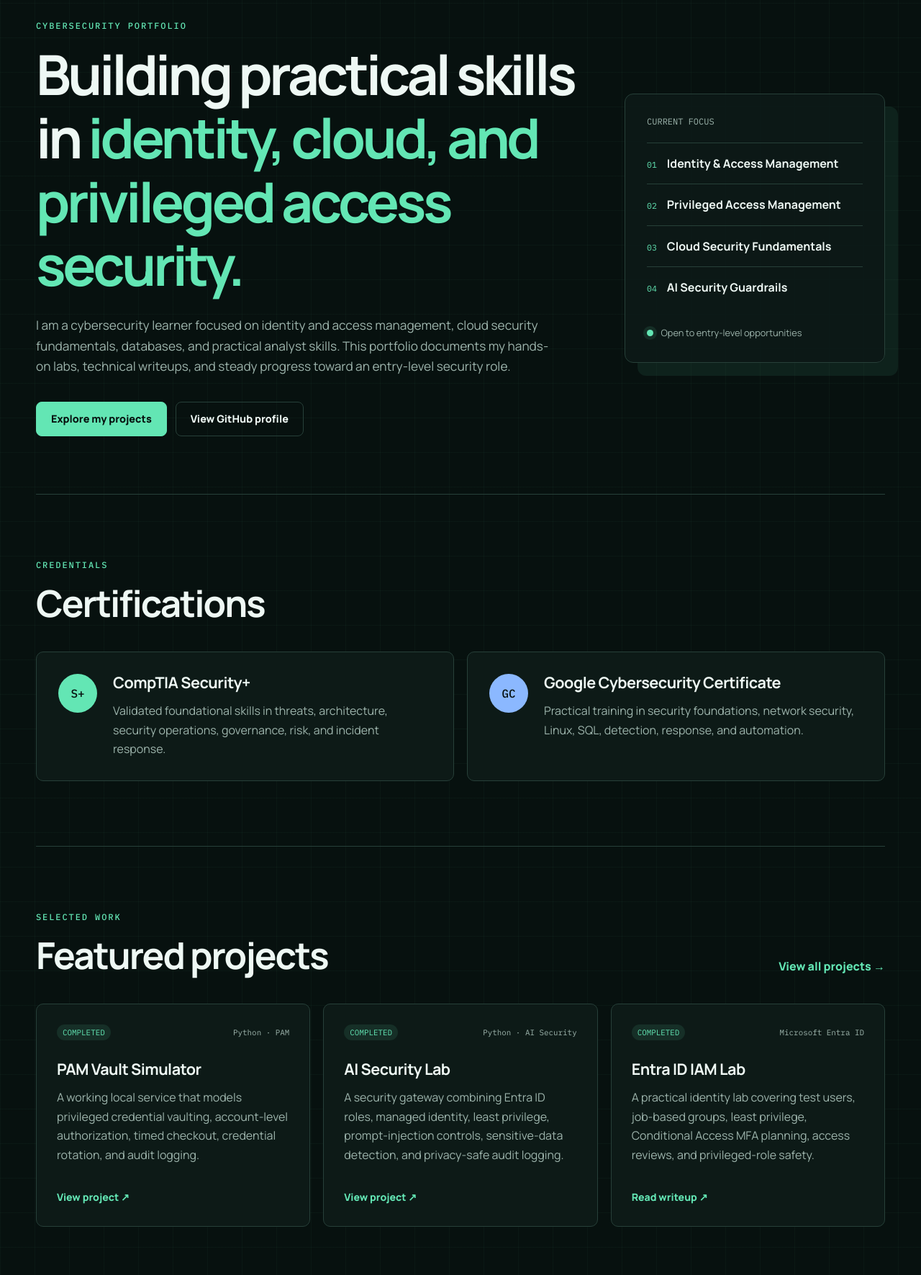
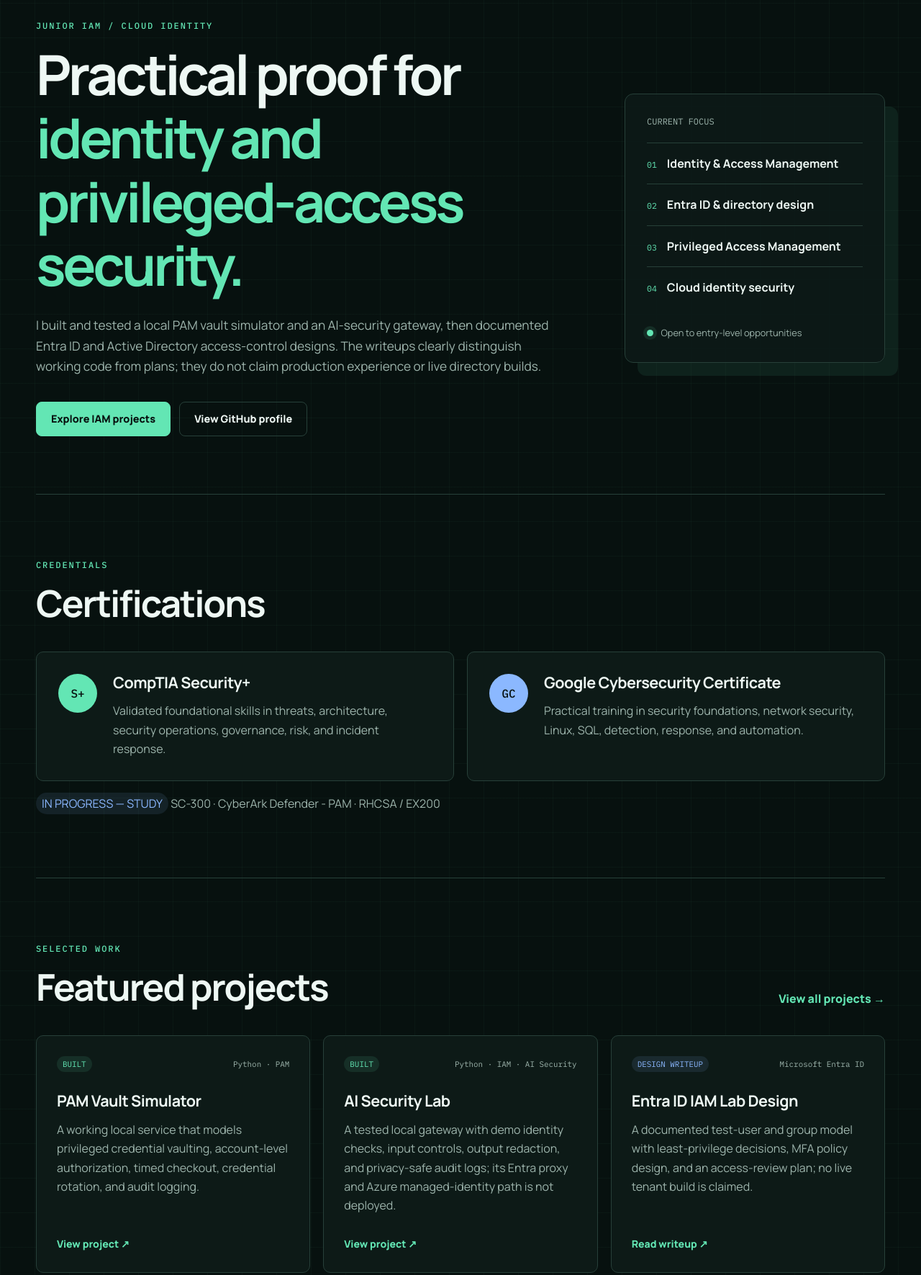
Before and after one commit to iahmad90/cybersecurity-portfolio-starter, a plain HTML site: page docs/index.html in a window 1280 px wide. Shown: the part 140-1911 px from the top of the page at 72% size. Drawn offline with Linux system fonts and the light colour scheme.

Commit message:
Sharpen portfolio for junior IAM roles

```diff
--- a/docs/assets/css/style.css
+++ b/docs/assets/css/style.css
@@ -138,7 +138,10 @@ h3 { margin-bottom: 14px; font-size: 1.35rem; letter-spacing: -.025em; }
 .project-meta { display: flex; align-items: center; justify-content: space-between; gap: 12px; margin-bottom: 28px; color: var(--muted); font: .68rem "IBM Plex Mono", monospace; }
 .status { padding: 4px 8px; border-radius: 999px; text-transform: uppercase; }
 .status.completed { color: var(--accent); background: rgba(99,230,180,.1); }
+.status.writeup { color: var(--blue); background: rgba(139,184,255,.1); }
+.status.in-progress { color: var(--blue); background: rgba(139,184,255,.1); }
 .status.planned { color: var(--warning); background: rgba(243,200,117,.1); }
+.credential-progress { margin: 18px 0 0; color: var(--muted); }
 .contact-section, .repository-callout { display: grid; grid-template-columns: minmax(0,1.2fr) minmax(300px,.8fr); align-items: center; gap: 70px; }
 .contact-links { display: grid; }
 .contact-links a { display: flex; justify-content: space-between; gap: 20px; padding: 18px 0; border-bottom: 1px solid var(--border); font-weight: 700; text-decoration: none; }
--- a/docs/index.html
+++ b/docs/index.html
@@ -3,8 +3,8 @@
   <head>
     <meta charset="utf-8">
     <meta name="viewport" content="width=device-width, initial-scale=1">
-    <meta name="description" content="Ibrahim Ahmad's cybersecurity portfolio focused on identity and access management, cloud security, PAM, and practical security labs.">
-    <title>Ibrahim Ahmad | Cybersecurity Portfolio</title>
+    <meta name="description" content="Ibrahim Ahmad's junior IAM and cloud identity portfolio, featuring tested PAM and AI-security labs plus clearly labeled Entra ID and Active Directory design work.">
+    <title>Ibrahim Ahmad | Junior IAM Portfolio</title>
     <link rel="preconnect" href="https://fonts.googleapis.com">
     <link rel="preconnect" href="https://fonts.gstatic.com" crossorigin>
     <link href="https://fonts.googleapis.com/css2?family=IBM+Plex+Mono:wght@400;500&family=Manrope:wght@400;500;600;700;800&display=swap" rel="stylesheet">
@@ -26,11 +26,11 @@
     <main>
       <section class="hero">
         <div class="hero-copy">
-          <p class="eyebrow">Cybersecurity Portfolio</p>
-          <h1>Building practical skills in <span>identity, cloud, and privileged access security.</span></h1>
-          <p class="hero-summary">I am a cybersecurity learner focused on identity and access management, cloud security fundamentals, databases, and practical analyst skills. This portfolio documents my hands-on labs, technical writeups, and steady progress toward an entry-level security role.</p>
+          <p class="eyebrow">Junior IAM / Cloud Identity</p>
+          <h1>Practical proof for <span>identity and privileged-access security.</span></h1>
+          <p class="hero-summary">I built and tested a local PAM vault simulator and an AI-security gateway, then documented Entra ID and Active Directory access-control designs. The writeups clearly distinguish working code from plans; they do not claim production experience or live directory builds.</p>
           <div class="hero-actions">
-            <a class="button button-primary" href="projects.html">Explore my projects</a>
+            <a class="button button-primary" href="projects.html">Explore IAM projects</a>
             <a class="button button-secondary" href="https://github.com/iahmad90">View GitHub profile</a>
           </div>
         </div>
@@ -38,9 +38,9 @@
           <p class="panel-label">Current focus</p>
           <ul class="focus-list">
             <li><span>01</span> Identity &amp; Access Management</li>
-            <li><span>02</span> Privileged Access Management</li>
-            <li><span>03</span> Cloud Security Fundamentals</li>
-            <li><span>04</span> AI Security Guardrails</li>
+            <li><span>02</span> Entra ID &amp; directory design</li>
+            <li><span>03</span> Privileged Access Management</li>
+            <li><span>04</span> Cloud identity security</li>
           </ul>
           <p class="availability"><span aria-hidden="true"></span> Open to entry-level opportunities</p>
         </aside>
@@ -67,6 +67,7 @@
             </div>
           </article>
         </div>
+        <p class="credential-progress"><span class="status in-progress">In progress — study</span> SC-300 · CyberArk Defender - PAM · RHCSA / EX200</p>
       </section>
 
       <section class="section featured-section" aria-labelledby="featured-heading">
@@ -79,21 +80,21 @@
         </div>
         <div class="project-grid featured-grid">
           <article class="project-card">
-            <div class="project-meta"><span class="status completed">Completed</span><span>Python · PAM</span></div>
+            <div class="project-meta"><span class="status completed">Built</span><span>Python · PAM</span></div>
             <h3>PAM Vault Simulator</h3>
             <p>A working local service that models privileged credential vaulting, account-level authorization, timed checkout, credential rotation, and audit logging.</p>
             <a href="https://github.com/iahmad90/cybersecurity-portfolio-starter/tree/main/projects/pam-vault-simulator">View project <span aria-hidden="true">↗</span></a>
           </article>
           <article class="project-card">
-            <div class="project-meta"><span class="status completed">Completed</span><span>Python · AI Security</span></div>
+            <div class="project-meta"><span class="status completed">Built</span><span>Python · IAM · AI Security</span></div>
             <h3>AI Security Lab</h3>
-            <p>A security gateway combining Entra ID roles, managed identity, least privilege, prompt-injection controls, sensitive-data detection, and privacy-safe audit logging.</p>
+            <p>A tested local gateway with demo identity checks, input controls, output redaction, and privacy-safe audit logs; its Entra proxy and Azure managed-identity path is not deployed.</p>
             <a href="https://github.com/iahmad90/cybersecurity-portfolio-starter/tree/main/projects/ai-security-entra-llm-lab">View project <span aria-hidden="true">↗</span></a>
           </article>
           <article class="project-card">
-            <div class="project-meta"><span class="status completed">Completed</span><span>Microsoft Entra ID</span></div>
-            <h3>Entra ID IAM Lab</h3>
-            <p>A practical identity lab covering test users, job-based groups, least privilege, Conditional Access MFA planning, access reviews, and privileged-role safety.</p>
+            <div class="project-meta"><span class="status writeup">Design writeup</span><span>Microsoft Entra ID</span></div>
+            <h3>Entra ID IAM Lab Design</h3>
+            <p>A documented test-user and group model with least-privilege decisions, MFA policy design, and an access-review plan; no live tenant build is claimed.</p>
             <a href="https://github.com/iahmad90/cybersecurity-portfolio-starter/blob/main/projects/entra-id-iam-lab.md">Read writeup <span aria-hidden="true">↗</span></a>
           </article>
         </div>
```
Also changed, not shown: docs/projects.html (+12 -12 lines), 8 other files.
